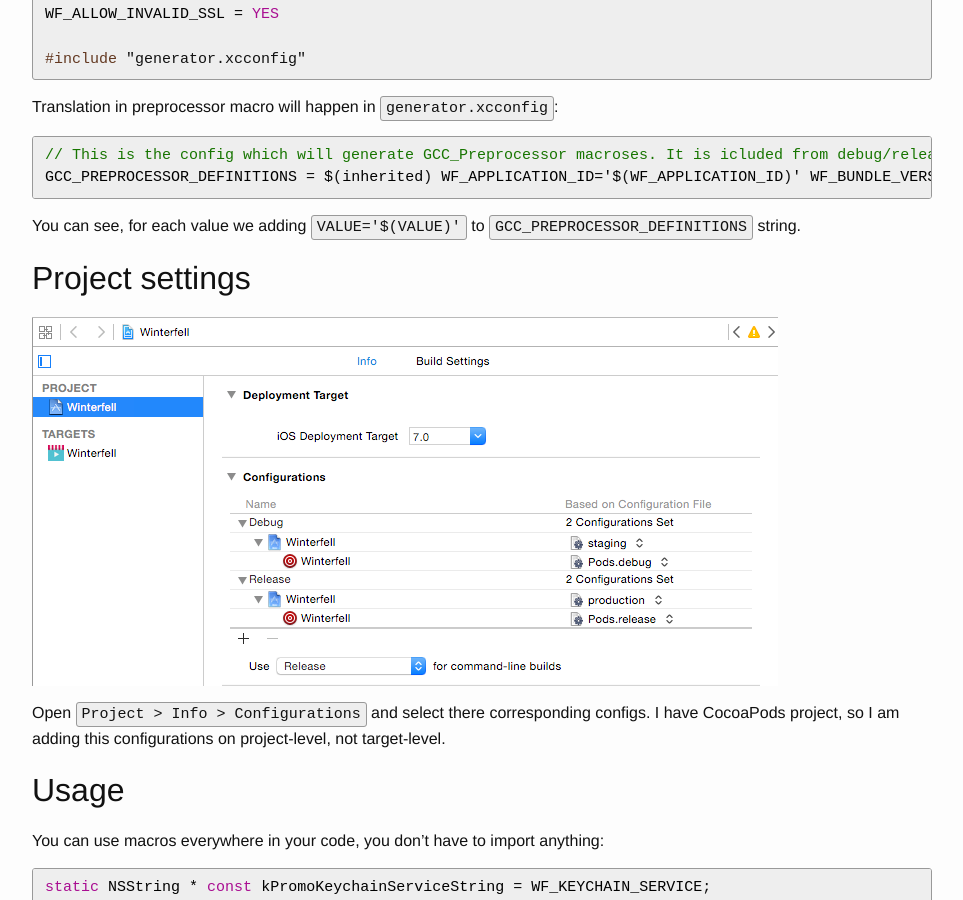
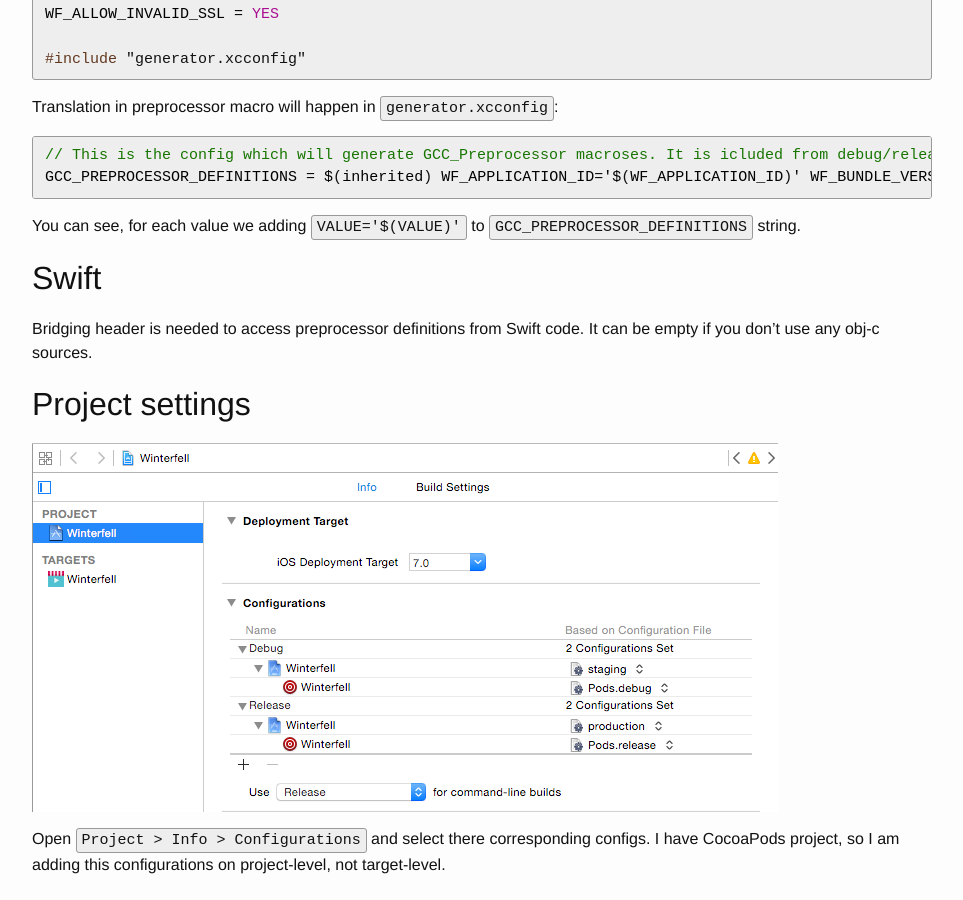
Before and after one commit to ealeksandrov/ealeksandrov.github.io, a Jekyll site: the page built from _posts/2015-02-27-xcode-project-configuration.markdown, in a window 1280 px wide and 900 px high, scrolled down 1065 px. Shown: the whole window, without its empty margins (158-1121 px from the left). Built offline with Jekyll 4.4.1, drawn with Linux system fonts in a browser that asks for light colours; Markdown is read by kramdown in place of the engine named in the settings.

Commit message:
Add Swift details to Xcode project configuration article

```diff
--- a/_posts/2015-02-27-xcode-project-configuration.markdown
+++ b/_posts/2015-02-27-xcode-project-configuration.markdown
@@ -56,6 +56,10 @@
 
 You can see, for each value we adding `VALUE='$(VALUE)'` to `GCC_PREPROCESSOR_DEFINITIONS` string.
 
+##Swift
+
+Bridging header is needed to access preprocessor definitions from Swift code. It can be empty if you don't use any obj-c sources.
+
 ##Project settings
 
 ![Configurations in Xcode project settings](/static/article-config/02.png)
```
